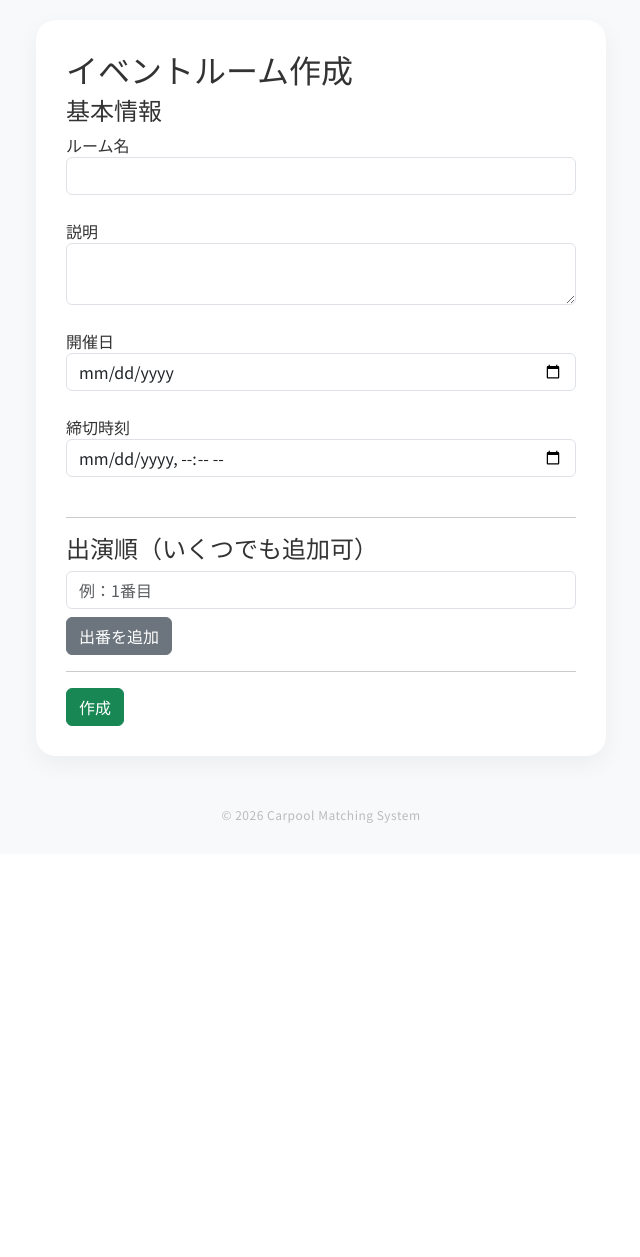
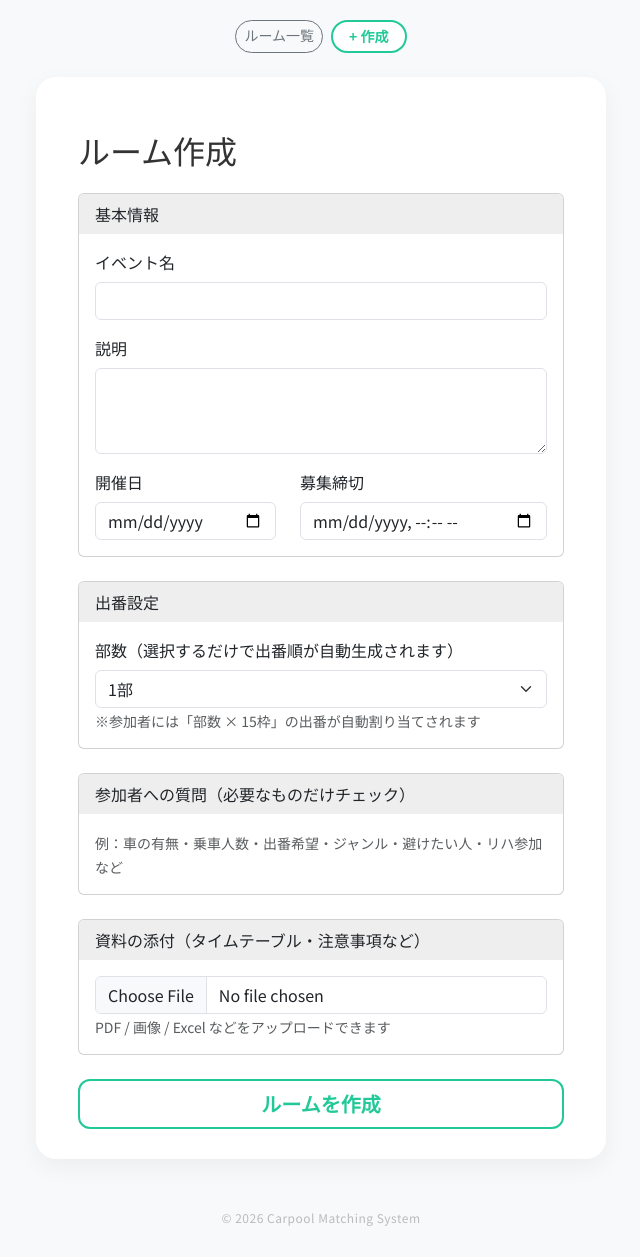
Before and after one commit to ImoImoImokenpi/devlopment_haisya_app2, a Flask app: page /rooms/create in a window 1280 px wide. Shown: the part 67-1324 px from the top of the page, without its empty margins (319-959 px from the left). Before the commit the page ends 890 px from the top, so only its background shows below. Run offline with Flask 3, Linux system fonts and the light colour scheme; a user stored in the database is signed in.

Commit message:
ルーム作成機能の追加、ファイル追加、部数選択

```diff
--- a/app/__init__.py
+++ b/app/__init__.py
@@ -11,7 +11,7 @@
     migrate.init_app(app, db)
 
         # モデルを認識させる
-    from .models import user, room
+    from .models import User, Room, Entry, EventSchedule
 
     # blueprint 登録
     from .auth.routes import auth_bp
--- a/app/rooms/routes.py
+++ b/app/rooms/routes.py
@@ -4,8 +4,19 @@
 from ..models.room import Room
 from ..models.entry import Entry
 from ..models.event_schedule import EventSchedule
-from ..models.room_condition import RoomCondition
+from ..models.room_attachment import RoomAttachment
+from ..models.question_master import QuestionMaster
+from ..models.room_question import RoomQuestion
 from datetime import datetime
+from werkzeug.utils import secure_filename
+import os
+from sqlalchemy import asc
+
+UPLOAD_FOLDER = 'app/static/uploads'
+ALLOWED_EXTENSIONS = {'pdf', 'png', 'jpg', 'jpeg', 'xlsx'}
+
+def allowed_file(filename):
+    return '.' in filename and filename.rsplit('.', 1)[1].lower() in ALLOWED_EXTENSIONS
 
 rooms_bp = Blueprint("rooms", __name__, url_prefix="/rooms")
 
@@ -27,48 +38,79 @@
 @rooms_bp.route("/create", methods=["GET", "POST"])
 @login_required
 def create_room():
-        # まずGETならページを表示
-    if request.method == "GET":
-        return render_template("create.html")
+    if request.method == "POST":
 
-    name = request.form["name"]
-    description = request.form["description"]
-    event_date = request.form["event_date"]
-    deadline = request.form["deadline"]
+        name = request.form.get("name")
+        description = request.form.get("description")
+        event_date_str = request.form.get("event_date")
+        deadline_str = request.form.get("deadline")
+        sections = int(request.form.get("sections", 1))
+
+        # Date (YYYY-MM-DD)
+        event_date = None
+        if event_date_str:
+            event_date = datetime.strptime(event_date_str, "%Y-%m-%d").date()
+
+        # DateTime (YYYY-MM-DDTHH:MM)
+        deadline = None
+        if deadline_str:
+            deadline = datetime.strptime(deadline_str, "%Y-%m-%dT%H:%M")
 
 
-    event_date = datetime.strptime(event_date, "%Y-%m-%d").date()
-    deadline = datetime.strptime(deadline, "%Y-%m-%dT%H:%M")
+        # ① Room作成
+        room = Room(
+            name=name,
+            description=description,
+            event_date=event_date,
+            deadline=deadline,
+            owner_id=current_user.id
+        )
+        db.session.add(room)
+        db.session.flush()
 
-    room = Room(
-        name=name,
-        description=description,
-        owner_id=current_user.id,
-        event_date=event_date,
-        deadline=deadline
-    )
+        PER_SECTION = 15  # 1部あたりの出番数
 
-    db.session.add(room)
-    db.session.flush()
+        for section in range(1, sections + 1):
+            for order in range(1, PER_SECTION + 1):
+                schedule = EventSchedule(
+                    room_id=room.id,
+                    section=section,
+                    order=order
+                )
+                db.session.add(schedule)
 
-    schedules = request.form.getlist("schedule_label[]")
 
-    order = 1
-    for label in schedules:
-        if label.strip() == "":
-            continue
+        # ③ 質問ON/OFF保存
+        selected_questions = request.form.getlist("questions")
 
-        s = EventSchedule(
-            room_id=room.id,
-            order=order,
-            label=label
-        )
-        db.session.add(s)
-        order += 1
+        for qid in selected_questions:
+            rq = RoomQuestion(
+                room_id=room.id,
+                question_id=int(qid)
+            )
+            db.session.add(rq)
 
-    db.session.commit()
+        # ④ 添付ファイル
+        file = request.files.get("attachment")
+        if file and file.filename:
+            filename = secure_filename(file.filename)
+            path = os.path.join("app/static/uploads", filename)
+            file.save(path)
 
-    return redirect(url_for("rooms.rooms"))
+            attach = RoomAttachment(
+                room_id=room.id,
+                filename=filename,
+                filepath=path
+            )
+            db.session.add(attach)
+
+        db.session.commit()
+
+        return redirect(url_for("rooms.rooms"))
+
+    # GET：質問一覧を取得
+    questions = QuestionMaster.query.all()
+    return render_template("create.html", questions=questions)
 
 @rooms_bp.route("/<int:room_id>/delete", methods=["POST"])
 @login_required
@@ -102,7 +144,12 @@
     ).first()
 
     # 出番一覧
-    schedules = EventSchedule.query.filter_by(room_id=room_id).order_by(EventSchedule.order).all()
+    schedules = (
+        EventSchedule.query
+        .filter_by(room_id=room_id)
+        .order_by(asc(EventSchedule.section), asc(EventSchedule.order))
+        .all()
+    )
 
     if request.method == "POST" and not entry:
 
@@ -112,7 +159,6 @@
         genre = request.form.get("genre")
         prefer_with = request.form.get("prefer_with")
         avoid_with = request.form.get("avoid_with")
-        start_location = request.form.get("start_location")
 
         new_entry = Entry(
             user_id=current_user.id,
@@ -123,7 +169,6 @@
             genre=genre,
             prefer_with=prefer_with,
             avoid_with=avoid_with,
-            start_location=start_location
         )
 
         db.session.add(new_entry)
--- a/app/templates/create.html
+++ b/app/templates/create.html
@@ -1,50 +1,124 @@
 {% extends "layout.html" %}
 {% block content %}
 
-<h2>イベントルーム作成</h2>
+<div class="container mt-4" style="max-width: 800px;">
+    <h2 class="mb-4">ルーム作成</h2>
 
-<form method="POST">
+    <form method="POST" enctype="multipart/form-data">
 
-    <h4>基本情報</h4>
+        <!-- 基本情報 -->
+        <div class="card mb-4">
+            <div class="card-header">
+                基本情報
+            </div>
+            <div class="card-body">
 
-    ルーム名<br>
-    <input name="name" required class="form-control"><br>
+                <div class="mb-3">
+                    <label class="form-label">イベント名</label>
+                    <input type="text" name="name" class="form-control" required>
+                </div>
 
-    説明<br>
-    <textarea name="description" class="form-control"></textarea><br>
+                <div class="mb-3">
+                    <label class="form-label">説明</label>
+                    <textarea name="description" class="form-control" rows="3"></textarea>
+                </div>
 
-    開催日<br>
-    <input type="date" name="event_date" required class="form-control"><br>
+                <div class="row">
+                    <div class="col">
+                        <label class="form-label">開催日</label>
+                        <input type="date" name="event_date" class="form-control" required>
+                    </div>
 
-    締切時刻<br>
-    <input type="datetime-local" name="deadline" required class="form-control"><br>
+                    <div class="col">
+                        <label class="form-label">募集締切</label>
+                        <input type="datetime-local" name="deadline" class="form-control" required>
+                    </div>
+                </div>
 
-    <hr>
+            </div>
+        </div>
 
-    <h4>出演順（いくつでも追加可）</h4>
 
-    <div id="schedule-area">
-        <input name="schedule_label[]" class="form-control mb-2" placeholder="例：1番目">
-    </div>
+        <!-- 出番設定 -->
+        <div class="card mb-4">
+            <div class="card-header">
+                出番設定
+            </div>
+            <div class="card-body">
 
-    <button type="button" class="btn btn-secondary" onclick="addSchedule()">
-        出番を追加
-    </button>
+                <label class="form-label">
+                    部数（選択するだけで出番順が自動生成されます）
+                </label>
 
-    <hr>
+                <select name="sections" class="form-select">
+                    <option value="1">1部</option>
+                    <option value="2">2部</option>
+                    <option value="3">3部</option>
+                    <option value="4">4部</option>
+                    <option value="5">5部</option>
+                </select>
 
-    <button class="btn btn-success">作成</button>
-</form>
+                <small class="text-muted">
+                    ※参加者には「部数 × 15枠」の出番が自動割り当てされます
+                </small>
 
-<script>
-function addSchedule(){
-    const area = document.getElementById("schedule-area");
-    const input = document.createElement("input");
-    input.name = "schedule_label[]";
-    input.className = "form-control mb-2";
-    input.placeholder = "例：2番目";
-    area.appendChild(input);
-}
-</script>
+            </div>
+        </div>
+
+
+        <!-- 質問設定 -->
+        <div class="card mb-4">
+            <div class="card-header">
+                参加者への質問（必要なものだけチェック）
+            </div>
+            <div class="card-body">
+
+                {% for q in questions %}
+                <div class="form-check mb-2">
+                    <input class="form-check-input"
+                           type="checkbox"
+                           name="questions"
+                           value="{{ q.id }}"
+                           id="q{{ q.id }}">
+
+                    <label class="form-check-label" for="q{{ q.id }}">
+                        {{ q.question_text }}
+                    </label>
+                </div>
+                {% endfor %}
+
+                <small class="text-muted">
+                    例：車の有無・乗車人数・出番希望・ジャンル・避けたい人・リハ参加など
+                </small>
+
+            </div>
+        </div>
+
+
+        <!-- 添付ファイル -->
+        <div class="card mb-4">
+            <div class="card-header">
+                資料の添付（タイムテーブル・注意事項など）
+            </div>
+            <div class="card-body">
+
+                <input type="file" name="attachment" class="form-control">
+
+                <small class="text-muted">
+                    PDF / 画像 / Excel などをアップロードできます
+                </small>
+
+            </div>
+        </div>
+
+
+        <div class="d-grid">
+            <button type="submit" class="btn btn-walica btn-lg">
+                ルームを作成
+            </button>
+        </div>
+
+    </form>
+</div>
 
 {% endblock %}
--- a/app/templates/layout.html
+++ b/app/templates/layout.html
@@ -141,7 +141,7 @@
                 <a href="/logout" class="nav-link-custom">ログアウト</a>
             {% else %}
                 <a href="/login" class="nav-link-custom">ログイン</a>
-                <a href="/register" class="btn btn-walica ms-3 py-1 px-3" style="font-size:0.85rem;">新規登録</a>
+                <a href="/register" class="btn btn-walica-reverce ms-3 py-1 px-3" style="font-size:0.85rem;">新規登録</a>
             {% endif %}
         </div>
     </div>
@@ -149,7 +149,7 @@
 
 <div class="main-container">
     {% if current_user.is_authenticated %}
-    <div class="d-flex justify-content-center mb-4 d-sm-none">
+    <div class="d-flex justify-content-center mb-4">
         <a href="/rooms" class="btn btn-sm btn-outline-secondary rounded-pill me-2"> ルーム一覧 </a>
         <a href="/rooms/create" class="btn btn-sm btn-walica rounded-pill"> + 作成 </a>
     </div>
--- a/app/templates/preview.html
+++ b/app/templates/preview.html
@@ -7,6 +7,10 @@
     <div class="card mt-3">
         <div class="card-body">
             <h4>{{ room.name }}</h4>
+            {% if room.attachment %}
+            <p>添付ファイル: <a href="{{ url_for('static', filename='uploads/' + room.attachment) }}" target="_blank">{{ room.attachment }}</a></p>
+            {% endif %}
+
             <p>ここに将来、配車結果が表示されます</p>
         </div>
     </div>
```
Also changed, not shown: app/models/answer.py (added, +16 -0 lines), app/models/entry.py (+9 -12 lines), app/models/event_schedule.py (+10 -3 lines), app/models/question_master.py (added, +11 -0 lines), app/models/room.py (+8 -16 lines), app/models/room_answer.py (deleted, +0 -14 lines), app/models/room_attachment.py (added, +12 -0 lines), app/models/room_condition.py (deleted, +0 -20 lines), app/models/room_question.py (added, +12 -0 lines), app/templates/detail.html (+5 -2 lines), app/templates/rooms.html (indentation only), instance/app.db, 1 other file.
